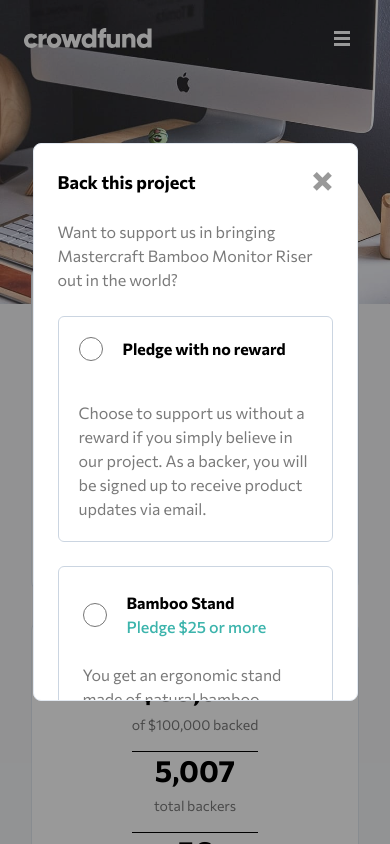
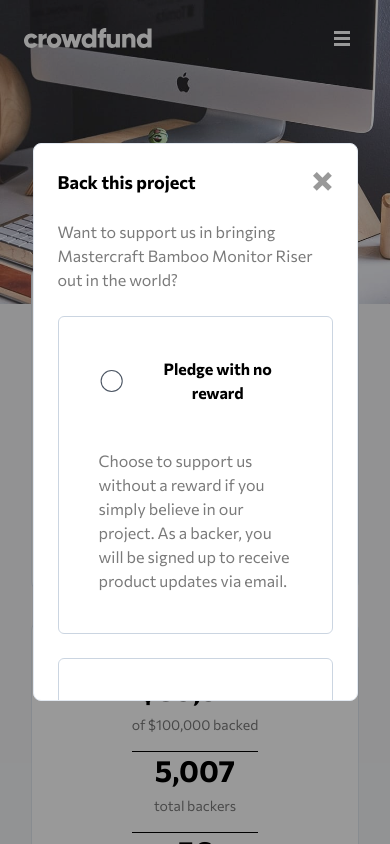
Before and after one commit to lecodingdev/crowdfunding-page-slicing, a React (Vite) app: page / in a window 390 px wide. Both pictures are taken after a click on the button "Back this project". Shown: the top 844 px of the page. Built offline with nearby package versions, Linux system fonts and the light colour scheme.

Commit message:
add modal selected for mobile and desktop design

```diff
--- a/src/components/Button.jsx
+++ b/src/components/Button.jsx
@@ -1,10 +1,11 @@
 import React from "react";
 
-const Button = ({ text, disabled }) => {
+const Button = ({ text, disabled, onClick }) => {
   return (
     <button
       disabled={disabled}
       className="bg-moderate-cyan text-white font-medium px-10 py-4 rounded-full duration-100 hover:bg-dark-cyan disabled:bg-dark-gray"
+      onClick={() => onClick()}
     >
       {text}
     </button>
--- a/src/components/CardModal.jsx
+++ b/src/components/CardModal.jsx
@@ -1,20 +1,77 @@
-import React from "react";
+import React, {useState} from "react";
+import Button from "./Button";
 
-const CardModal = ({ title, price, description, limit }) => {
+const CardModal = ({ title, price, description, limit, pledge }) => {
+    const [isChecked, setIsChecked] = useState(false)
+    const [isInputChecked, setIsInputChecked] = useState(false)
+
+    const toggleModal = () => {
+      setIsChecked(!isChecked);
+      setIsInputChecked(!isInputChecked);
+    };
+
   return (
-    <div
-      className={`bg-white border border-slate-300 rounded-md mb-6 ${
-        !limit && "opacity-40"
-      }`}
-    >
-      <div className="space-y-6 p-6">
+    <div className={`mb-5 ${!limit && "opacity-40"}`}>
+      <label className="cursor-pointer">
+        <input onClick={toggleModal} type="radio" className="peer sr-only" name="pricing" />
+        <div className="w-full border border-slate-300 max-w-xl lg:max-w-screen-lg rounded-md bg-white p-5 text-gray-600 ring-2 ring-transparent transition-all hover:shadow peer-checked:text-moderate-cyan peer-checked:ring-moderate-cyan peer-checked:ring-offset-0 peer-checked:border-none">
+          <div  className="flex flex-col gap-1">
+            <div className="flex items-center px-5 py-5 gap-5 hover:text-moderate-cyan">
+              <svg width="28" height="28" viewBox="0 0 24 24">
+                <circle
+                  cx="12"
+                  cy="12"
+                  r="10"
+                  fill="none"
+                  stroke="currentColor"
+                  strokeWidth="1"
+                />
+                <circle cx="12" cy="12" r="4" fill={isInputChecked ? "currentColor" : "none"} />
+              </svg>
+              <div className="lg:flex lg:gap-5 text-left flex-grow">
+                <p className="font-bold hover:text-moderate-cyan no-hover">{title}</p>
+                <p className="text-moderate-cyan font-medium">{price}</p>
+              </div>
+                <div className="items-center space-x-2 hidden lg:flex lg:justify-end no-hover">
+                  <p className="font-bold text-xl no-hover">{limit}</p>
+                  <p className="text-base text-gray-400">left</p>
+                </div>
+            </div>
+            <p className="text-dark-gray text-left mx-5 lg:mx-[70px] lg:m-0 lg:mb-2">
+              {description}
+            </p>
+            <div className="space-y-6 lg:flex lg:justify-between lg:mx-5 my-5">
+              <div className="flex items-center space-x-2 mx-5 lg:hidden">
+                <p className="font-bold text-xl no-hover">{limit}</p>
+                <p className="text-base text-gray-400">left</p>
+              </div>
+            </div>
+            <div className={`border-t-2 lg:justify-between lg:items-center ${isChecked ? "lg:flex" : "hidden"}`}>
+              <p className="text-dark-gray my-5 lg:mt-10">Enter your pledge</p>
+              <div className="flex justify-center gap-5 lg:mt-5">
+                <input
+                  type="text"
+                  className="border w-32 py-4 rounded-full text-center focus:border-moderate-cyan"
+                  value={pledge}
+                />
+                <Button text="Continue" />
+              </div>
+            </div>
+          </div>
+        </div>
+      </label>
+
+      {/* <div className="space-y-6 p-6">
         <div className="flex lg:justify-between">
-          <div className="flex items-center gap-5 text-left ">
-          <input type="radio" className="w-6 h-6" name="" id="" />
-          <div className="lg:flex lg:gap-5">
-            <p className="font-bold hover:text-moderate-cyan">{title}</p>
-            <p className="text-moderate-cyan font-medium">{price}</p>
-          </div>
+          <div className="flex items-center gap-5 text-left hover:text-moderate-cyan">
+            <input type="radio" id="option1" className="opacity-0 absolute" />
+            <label for="option1" class="cursor-pointer">
+              <div className="w-6 h-6 border border-gray-400 rounded-full transition duration-300 transform translate-y-0 hover:border-cyan-500"></div>
+            </label>
+            <div className="lg:flex lg:gap-5">
+              <p className="font-bold hover:text-moderate-cyan">{title}</p>
+              <p className="text-moderate-cyan font-medium">{price}</p>
+            </div>
           </div>
           <div className="items-center space-x-2 hidden lg:flex self-end">
             <p className="font-bold text-xl">{limit}</p>
@@ -28,7 +85,18 @@
             <p className="text-base text-gray-400">left</p>
           </div>
         </div>
-      </div>
+        <div className="border-t-2 lg:flex lg:justify-between lg:items-center">
+          <p className="text-dark-gray my-5 lg:mt-10">Enter your pledge</p>
+          <div className="flex justify-center gap-5 lg:mt-5">
+            <input
+              type="text"
+              className="border w-32 py-4 rounded-full text-center focus:border-moderate-cyan"
+              value={pledge}
+            />
+            <Button text="Continue" />
+          </div>
+        </div>
+      </div> */}
     </div>
   );
 };
--- a/src/components/Header.jsx
+++ b/src/components/Header.jsx
@@ -14,10 +14,6 @@
     setIsClicked(!isClicked);
   };
 
-  const toggleModal = () => {
-    setIsModalOpen(!isModalOpen);
-  }
-
   return (
     <div className="w-11/12 mx-auto bg-white border border-slate-200 rounded-lg lg:w-10/12 xl:w-9/12">
       <div className="flex justify-center">
@@ -32,9 +28,9 @@
         </p>
 
         <div className="flex justify-between mx-10 pb-8">
-          <div onClick={toggleModal}>
-          <Button text="Back this project"  />
-          {isModalOpen && <Modal />}
+          <div>
+          <Button text="Back this project" onClick={() => setIsModalOpen(true)} />
+          {isModalOpen && <Modal isVisible={isModalOpen} onClose={() => setIsModalOpen(false)} />}
           </div>
           <div onClick={toggleBookmark} className="flex items-center">
             <span className={`absolute ml-24 hidden md:flex cursor-pointer ${isClicked ? "text-cyan-600" : ""}`}>
--- a/src/components/Modal.jsx
+++ b/src/components/Modal.jsx
@@ -1,4 +1,4 @@
-import React from "react";
+import React, { useState } from "react";
 import CardModal from "./CardModal";
 import IconCloseModal from "../assets/images/icon-close-modal.svg";
 
@@ -6,6 +6,7 @@
   {
     title: "Bamboo Stand",
     price: "Pledge $25 or more",
+    pledge: "$25",
     description:
       "You get an ergonomic stand made of natural bamboo. You've helped us launch our promotional campaign, and you’ll be added to a special Backer member list.",
     limit: 101,
@@ -13,6 +14,7 @@
   {
     title: "Black Edition Stand",
     price: "Pledge $75 or more",
+    pledge: "$75",
     description:
       "You get a Black Special Edition computer stand and a personal thank you. You’ll be added to our Backer member list. Shipping is included.",
     limit: 64,
@@ -20,20 +22,34 @@
   {
     title: "Mahogany Special Edition",
     price: "Pledge $200 or more",
+    pledge: "",
     description:
       "You get two Special Edition Mahogany stands, a Backer T-Shirt, and a personal thank you. You’ll be added to our Backer member list. Shipping is included.",
     limit: 0,
   },
 ];
 
-const Modal = () => {
+const Modal = ({ isVisible, onClose }) => {
+  if (!isVisible) return null;
+
+  const [isChecked, setIsChecked] = useState(false)
+
+  const toggleModal = () => {
+    setIsChecked(!isChecked);
+  };
+
   return (
     <div className="fixed inset-0 bg-black bg-opacity-40 flex items-center justify-center z-10">
       <div className="w-10/12 xl:w-9/12">
         <div className="bg-white border border-slate-200 rounded-lg">
           <div className="flex justify-between items-center p-6">
             <p className="font-bold text-lg">Back this project</p>
-            <img src={IconCloseModal} className="h-5" alt="close" />
+            <img
+              onClick={() => onClose()}
+              src={IconCloseModal}
+              className="h-5 cursor-pointer"
+              alt="close"
+            />
           </div>
           <div className="overflow-scroll max-h-[480px]">
             <div className="space-y-6 px-6">
@@ -42,14 +58,37 @@
                 out in the world?
               </p>
             </div>
-            <div className="space-y-6 p-6">
-              <div className="bg-white border border-slate-300 rounded-md">
-                <div className="flex px-5 py-5 gap-5">
-                  <input type="radio" className="w-6" name="" id="" />
-                  <p className="font-bold hover:text-moderate-cyan">Pledge with no reward</p>
+            <div className="space-y-6 p-6 ">
+              <label className="cursor-pointer">
+                <input type="radio" className="peer sr-only" name="pricing" />
+                <div className="w-full border border-slate-300 max-w-xl lg:max-w-screen-lg rounded-md bg-white p-5 text-gray-600 ring-2 ring-transparent transition-all hover:shadow peer-checked:text-moderate-cyan peer-checked:ring-moderate-cyan peer-checked:ring-offset-0 peer-checked:border-none">
+                  <div onClick={toggleModal} className="flex flex-col gap-1">
+                    <div className="flex items-center px-5 py-5 gap-5 hover:text-moderate-cyan">
+                      <svg width="28" height="28" viewBox="0 0 24 24">
+                        <circle
+                          cx="12"
+                          cy="12"
+                          r="10"
+                          fill="none"
+                          stroke="currentColor"
+                          strokeWidth="1"
+                        />
+                        <circle cx="12" cy="12" r="4" fill={isChecked ? "currentColor" : "none"} />
+                      </svg>
+                      <p className="font-bold hover:text-moderate-cyan no-hover">
+                        Pledge with no reward
+                      </p>
+                    </div>
+                    <div className="flex items-end justify-between">
+                      <p className="text-dark-gray text-left m-5 lg:mx-[70px] lg:m-0 lg:mb-2">
+                        Choose to support us without a reward if you simply
+                        believe in our project. As a backer, you will be signed
+                        up to receive product updates via email.
+                      </p>
+                    </div>
+                  </div>
                 </div>
-                <p className="text-dark-gray lg:mx-5 text-left m-5">Choose to support us without a reward if you simply believe in our project. As a backer, you will be signed up to receive product updates via email.</p>
-              </div>
+              </label>
               <div>
                 {cards.map((card, index) => (
                   <CardModal
@@ -58,6 +97,7 @@
                     price={card.price}
                     description={card.description}
                     limit={card.limit}
+                    pledge={card.pledge}
                   />
                 ))}
               </div>
--- a/src/index.css
+++ b/src/index.css
@@ -17,3 +17,8 @@
         @apply w-11/12 mx-auto;
     }
 }
+
+.no-hover {
+  transition: none !important;
+  color: black;
+}
```
